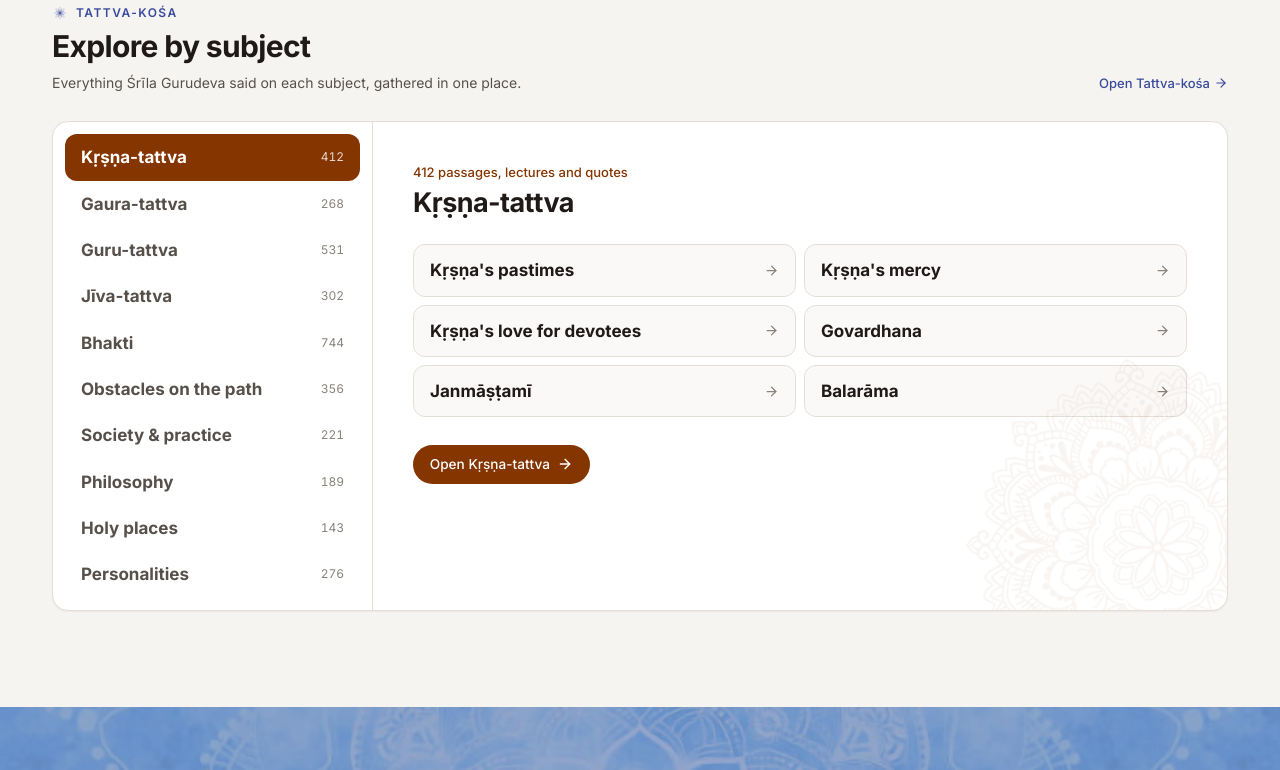
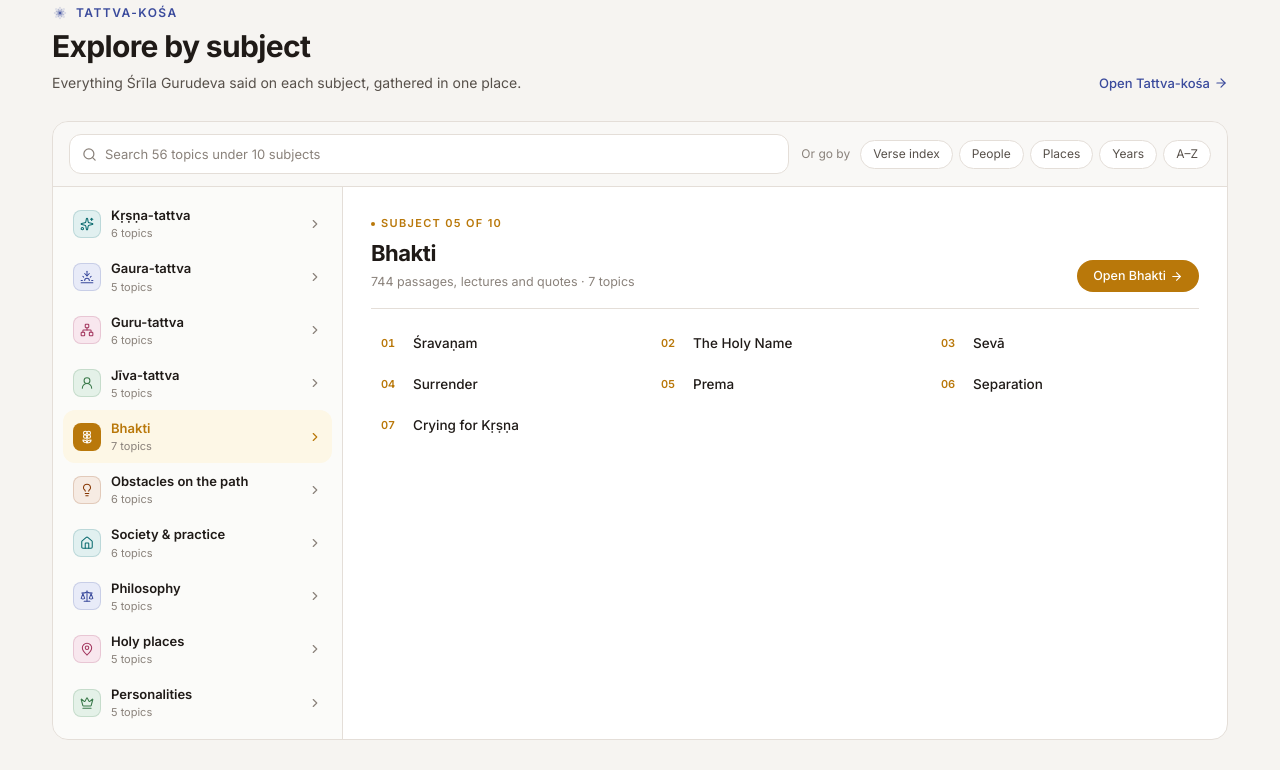
Before and after one commit to brjunction/acharyapriyavigraha_project, a Next.js app: page / in a window 1280 px wide. Shown: the part 6280-7050 px from the top of the page. Built offline with nearby package versions, Linux system fonts and the light colour scheme; a web font is replaced by a local one.

Commit message:
Explore by subject redesigned; footer verse italic without source label; Thank List in dark red
Co-Authored-By: Claude Sonnet 5.5 <noreply@anthropic.com>
Claude-Session: https://claude.ai/code/session_01M9BBQeXddFLEpid5KwEKJu

```diff
--- a/src/components/footer.tsx
+++ b/src/components/footer.tsx
@@ -22,10 +22,7 @@ export function Footer() {
             <span className="absolute left-1/2 top-0 z-10 block h-[148px] w-[148px] -translate-x-1/2 rounded-full bg-[#5d140c] p-2 shadow-[0_14px_34px_rgba(0,0,0,0.5)] ring-2 ring-[#e8b872]/60"><Orn src="mandala-gold" className="spin-slow h-full w-full" /></span>
             <div className="relative rounded-[28px] border border-white/20 bg-gradient-to-b from-white/[0.13] to-white/[0.05] px-6 pb-10 pt-[88px] shadow-[0_34px_70px_-24px_rgba(0,0,0,0.65),inset_0_1px_0_rgba(255,255,255,0.2)] backdrop-blur-sm sm:px-14">
               <div className="pointer-events-none absolute inset-2.5 rounded-[20px] border border-dashed border-[#e9c9a8]/30" />
-              <span className="relative inline-flex items-center gap-2 rounded-full border border-[#e8b872]/40 bg-[#e8b872]/10 px-3 py-1 text-[11px] font-medium tracking-[0.06em] text-[#f1d3a4]">
-                <LogoMark className="h-4 w-4 text-[#f1d3a4]" flame="#f1d3a4" />{SITE.verseSource}
-              </span>
-              <p className="relative mt-5 text-[26px] font-semibold leading-snug tracking-[-0.02em] text-white sm:text-[32px]">{SITE.verse}</p>
+              <p className="relative text-[26px] font-semibold italic leading-snug tracking-[-0.02em] text-white sm:text-[32px]">{SITE.verse}</p>
               <p className="relative mx-auto mt-4 max-w-xl text-[14.5px] leading-relaxed text-[#f3e2d2]/90">{SITE.verseTranslation}</p>
             </div>
             <div className="mt-7 flex flex-col items-center gap-2">
--- a/src/components/topic-explorer.tsx
+++ b/src/components/topic-explorer.tsx
@@ -1,40 +1,92 @@
 "use client";
 import Link from "next/link";
-import { useState } from "react";
-import { ArrowRight } from "lucide-react";
+import { useMemo, useState } from "react";
+import { ArrowRight, ChevronRight, Search, X, Flower2, Sparkles, Sunset, UserRound, Lightbulb, Network, Users2, Scale, MapPin, Crown, Home, type LucideIcon } from "lucide-react";
 import { TATTVA } from "@/lib/data";
-import { Rosette } from "./motifs";
+import { MENUS } from "@/lib/nav";
+import { norm } from "./search";
+
+const ACC = ["teal", "indigo", "rose", "leaf", "gold", "saffron"];
+const ICON: Record<string, LucideIcon> = {
+  "krsna-tattva": Sparkles, "gaura-tattva": Sunset, "guru-tattva": Network, "jiva-tattva": UserRound, bhakti: Flower2,
+  obstacles: Lightbulb, practice: Home, philosophy: Scale, "holy-places": MapPin, personalities: Crown,
+};
 
 export function TopicExplorer() {
-  const [i, setI] = useState(0);
+  const [i, setI] = useState(4);
+  const [q, setQ] = useState("");
+  const idx = MENUS.find((m) => m.key === "tattva")!.groups.find((g) => g.title === "Indexes")!.links;
+  const total = TATTVA.reduce((n, t) => n + t.children.length, 0);
   const t = TATTVA[i];
+  const nq = norm(q.trim());
+  const found = useMemo(() => nq ? TATTVA.flatMap((x, k) => x.children.filter((c) => norm(c).includes(nq) || norm(x.name).includes(nq)).map((c) => ({ c, x, k }))) : [], [nq]);
+  const accOf = (k: number) => ACC[k % ACC.length];
+
   return (
-    <div className="grid grid-cols-[minmax(0,1fr)] overflow-hidden rounded-2xl border border-line bg-surface shadow-[var(--shadow-sm)] lg:grid-cols-[320px_minmax(0,1fr)]">
-      <ul className="scrollbar-none flex gap-1 overflow-x-auto border-b border-line p-2 lg:block lg:border-b-0 lg:border-r lg:p-3">
-        {TATTVA.map((x, k) => (
-          <li key={x.slug} className="shrink-0">
-            <button onMouseEnter={() => setI(k)} onFocus={() => setI(k)} onClick={() => setI(k)}
-              className={`flex w-full items-center justify-between gap-4 rounded-xl px-4 py-2.5 text-left transition ${k === i ? "bg-saffron text-white" : "text-ink-2 hover:bg-band"}`}>
-              <span className="font-serif text-[17px] font-bold">{x.name}</span>
-              <span className={`hidden text-[12px] tabular lg:inline ${k === i ? "text-white/80" : "text-ink-3"}`}>{x.count}</span>
-            </button>
-          </li>
-        ))}
-      </ul>
-      <div key={t.slug} className="fade-in relative overflow-hidden p-7 sm:p-10">
-        <Rosette className="spin-slow pointer-events-none absolute -bottom-32 -right-32 h-96 w-96 text-saffron/[0.08]" />
-        <p className="text-[13px] font-medium text-saffron">{t.count} passages, lectures and quotes</p>
-        <h3 className="mt-1 text-[27px] leading-tight">{t.name}</h3>
-        <div className="mt-6 grid gap-2 sm:grid-cols-2">
-          {t.children.map((c) => (
-            <Link key={c} href={`/tattva/${t.slug}`} className="group flex items-center justify-between rounded-xl border border-line bg-page/50 px-4 py-3 transition hover:border-saffron/50 hover:bg-saffron-tint">
-              <span className="font-serif text-[17px] font-bold text-ink group-hover:text-saffron">{c}</span>
-              <ArrowRight size={15} className="text-ink-3 transition group-hover:translate-x-0.5 group-hover:text-saffron" />
-            </Link>
-          ))}
+    <div className="overflow-hidden rounded-2xl border border-line bg-surface">
+      {/* Top bar: search and the other ways in */}
+      <div className="flex flex-wrap items-center gap-3 border-b border-line bg-page/60 px-4 py-3">
+        <label className="flex h-10 min-w-[220px] flex-1 items-center gap-2 rounded-xl border border-line bg-surface px-3 focus-within:border-saffron">
+          <Search size={15} className="text-ink-3" />
+          <input value={q} onChange={(e) => setQ(e.target.value)} placeholder={`Search ${total} topics under ${TATTVA.length} subjects`} className="min-w-0 flex-1 bg-transparent text-[13px] outline-none placeholder:text-ink-3" />
+          {q && <button onClick={() => setQ("")} aria-label="Clear"><X size={14} className="text-ink-3" /></button>}
+        </label>
+        <div className="flex flex-wrap items-center gap-1.5 text-[12px]">
+          <span className="mr-1 text-ink-3">Or go by</span>
+          {idx.filter((x) => !x.soon).map((x) => <Link key={x.href} href={x.href} className="rounded-full border border-line bg-surface px-3 py-1 text-ink-2 transition hover:border-saffron hover:text-saffron">{x.label}</Link>)}
         </div>
-        <Link href={`/tattva/${t.slug}`} className="btn btn-primary mt-7">Open {t.name}<ArrowRight size={16} /></Link>
       </div>
+
+      {nq ? (
+        <div className="p-4 sm:p-5">
+          <p className="mb-3 text-[12px] font-semibold uppercase tracking-[0.1em] text-ink-3">{found.length} result{found.length === 1 ? "" : "s"}</p>
+          <div className="grid gap-1.5 sm:grid-cols-2 lg:grid-cols-3">
+            {found.map(({ c, x, k }) => (
+              <Link key={x.slug + c} href={`/tattva/${x.slug}`} className={`acc-${accOf(k)} group flex items-center gap-2.5 rounded-xl border border-line px-3 py-2 transition hover:bg-[var(--acc-tint)]`}>
+                <span className="h-1.5 w-1.5 shrink-0 rounded-full bg-[var(--acc)]" />
+                <span className="min-w-0"><span className="block truncate text-[13px] font-medium text-ink">{c}</span><span className="block truncate text-[11px] text-ink-3">{x.name}</span></span>
+              </Link>
+            ))}
+          </div>
+          {!found.length && <p className="py-8 text-center text-[13px] text-ink-3">No topic matches. Try another word, or browse the subjects.</p>}
+        </div>
+      ) : (
+        <div className="grid grid-cols-[minmax(0,1fr)] lg:grid-cols-[290px_minmax(0,1fr)]">
+          <ul className="scrollbar-none flex gap-1 overflow-x-auto border-b border-line p-2 lg:block lg:border-b-0 lg:border-r lg:bg-page/40 lg:p-2.5">
+            {TATTVA.map((x, k) => { const I = ICON[x.slug] ?? Network; const on = k === i; return (
+              <li key={x.slug} className={`acc-${accOf(k)} shrink-0`}>
+                <button onMouseEnter={() => setI(k)} onFocus={() => setI(k)} onClick={() => setI(k)} aria-pressed={on}
+                  className={`flex w-full items-center gap-2.5 rounded-xl px-2.5 py-2 text-left transition ${on ? "bg-[var(--acc-tint)]" : "hover:bg-band"}`}>
+                  <span className={`flex h-7 w-7 shrink-0 items-center justify-center rounded-lg border transition ${on ? "border-transparent bg-[var(--acc)] text-white" : "border-[color-mix(in_srgb,var(--acc)_18%,transparent)] bg-[var(--acc-soft)] text-[var(--acc)]"}`}><I size={14} strokeWidth={1.8} /></span>
+                  <span className="min-w-0 flex-1"><span className={`block whitespace-nowrap text-[13px] font-semibold lg:whitespace-normal ${on ? "text-[var(--acc)]" : "text-ink"}`}>{x.name}</span><span className="hidden text-[11px] text-ink-3 lg:block">{x.children.length} topics</span></span>
+                  <ChevronRight size={14} className={`hidden lg:block ${on ? "text-[var(--acc)]" : "text-ink-3"}`} />
+                </button>
+              </li>
+            ); })}
+          </ul>
+          <div key={t.slug} className={`acc-${accOf(i)} fade-in p-5 sm:p-7`}>
+            <div className="flex flex-wrap items-end justify-between gap-3 border-b border-line pb-4">
+              <div>
+                <p className="flex items-center gap-1.5 text-[11px] font-semibold uppercase tracking-[0.12em] text-[var(--acc)]"><span className="h-1 w-1 rounded-full bg-[var(--acc)]" />Subject {String(i + 1).padStart(2, "0")} of {TATTVA.length}</p>
+                <h3 className="mt-1 text-[22px] tracking-[-0.02em]">{t.name}</h3>
+                <p className="mt-0.5 text-[12.5px] text-ink-3">{t.count} passages, lectures and quotes · {t.children.length} topics</p>
+              </div>
+              <Link href={`/tattva/${t.slug}`} className="inline-flex items-center gap-1 rounded-full bg-[var(--acc)] px-4 py-1.5 text-[12.5px] font-medium text-white">Open {t.name}<ArrowRight size={13} /></Link>
+            </div>
+            <ol className="mt-4 grid gap-x-3 gap-y-1 sm:grid-cols-2 xl:grid-cols-3">
+              {t.children.map((c, n) => (
+                <li key={c}>
+                  <Link href={`/tattva/${t.slug}`} className="group flex items-center gap-3 rounded-lg px-2.5 py-2 transition hover:bg-[var(--acc-tint)]">
+                    <span className="w-5 text-[11px] font-semibold tabular text-[var(--acc)]">{String(n + 1).padStart(2, "0")}</span>
+                    <span className="min-w-0 flex-1 text-[13.5px] font-medium text-ink">{c}</span>
+                    <ArrowRight size={13} className="text-ink-3 opacity-0 transition group-hover:translate-x-0.5 group-hover:text-[var(--acc)] group-hover:opacity-100" />
+                  </Link>
+                </li>
+              ))}
+            </ol>
+          </div>
+        </div>
+      )}
     </div>
   );
 }
```
Also changed, not shown: src/app/(site)/thank-list/page.tsx (+11 -2 lines).
